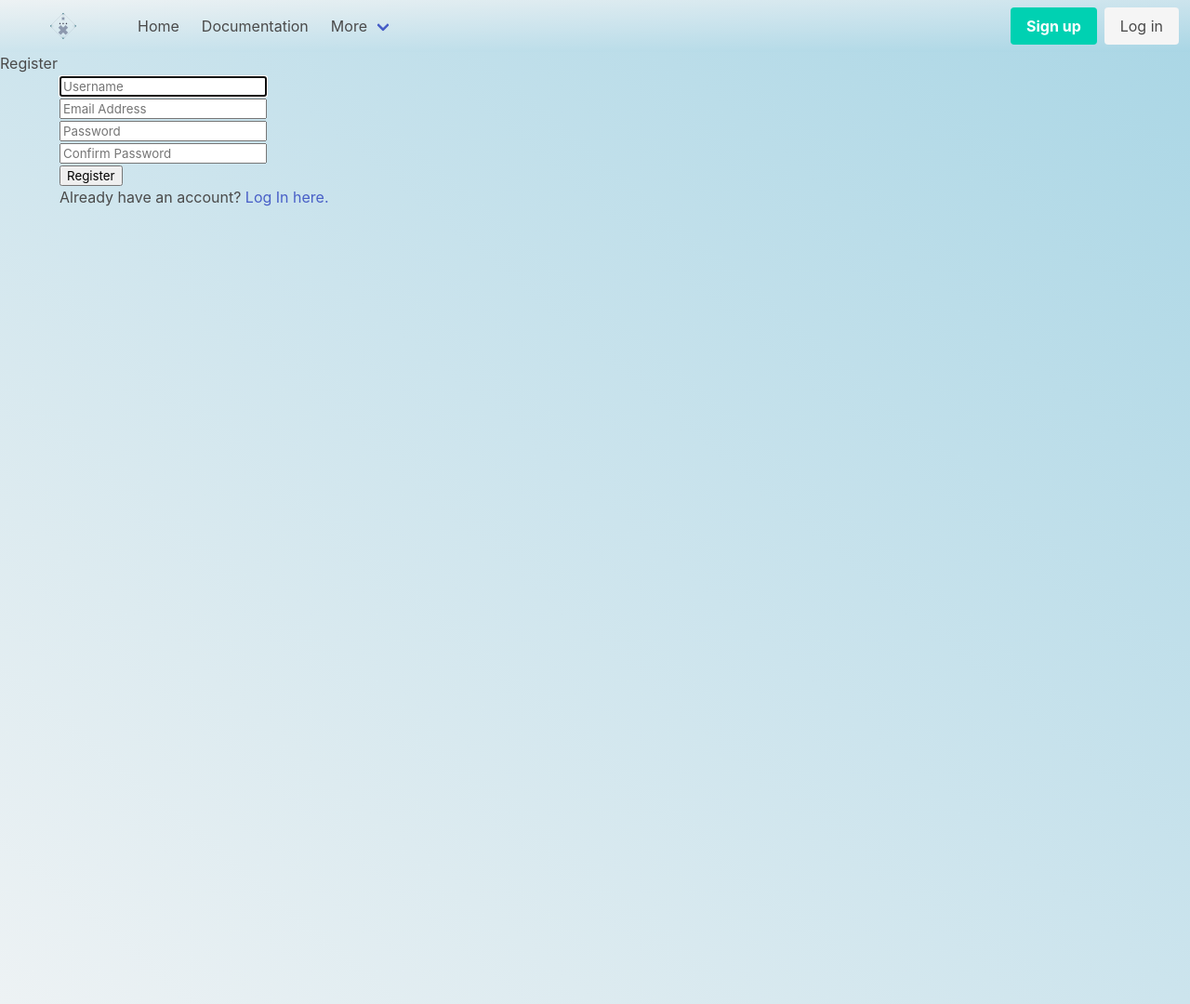
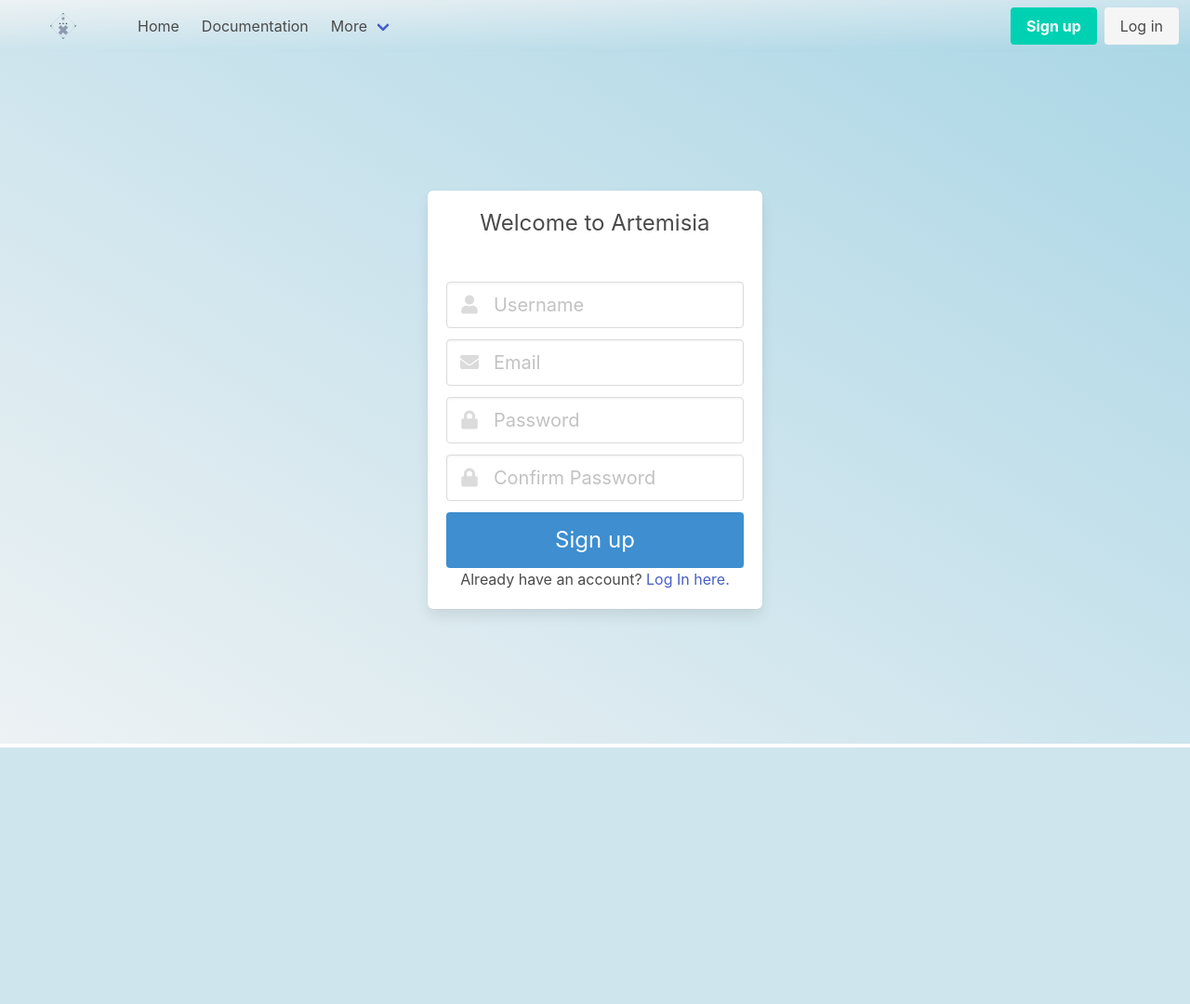
Before and after one commit to david-lesman/Artemisia, a Django app: page /register/ in a window 1280 px wide. Shown: the whole page at 93% size. After the commit the page ends 804 px from the top, so only its background shows below. Run offline with Django 4.2, Linux system fonts and the light colour scheme; some libraries are stand-ins or nearby versions.

Commit message:
Updated all current html forms

```diff
--- a/project/web/static/web/styles.css
+++ b/project/web/static/web/styles.css
@@ -4,5 +4,14 @@ nav {
 
 body {
     background-image: linear-gradient(to bottom left, #a9d6e5, #bbdde9, #cce4ed, #ddebf0, #edf2f4);
-    height: 1080px;
+    height: 100vh;
 }
+
+.login-body {
+    -ms-overflow-style: none;
+    scrollbar-width: none;
+}
+
+.login-body::-webkit-scrollbar {
+    display: none;
+}
--- a/project/web/templates/web/layout.html
+++ b/project/web/templates/web/layout.html
@@ -8,11 +8,12 @@
     <meta name="viewport" content="width=device-width, initial-scale=1.0">
     <title>{% block title %}{% endblock title %}</title>
 
+    <link rel="stylesheet" href="https://cdn.jsdelivr.net/npm/@fortawesome/fontawesome-free@5.13.0/css/all.min.css" />
     <link rel="stylesheet" href="{% static 'web/bulma.css' %}">
     <link rel="stylesheet" href="{% static 'web/styles.css' %}">
     <script src="{% static 'web/nav.js' %}"></script>
 </head>
-<body>
+<body {% block body_classes %}{% endblock body_classes %}>
     <nav class="navbar" role="navigation" aria-label="main navigation">
         <div class="navbar-brand">
           <a class="navbar-item" href="{% url 'index' %}">
--- a/project/web/templates/web/register.html
+++ b/project/web/templates/web/register.html
@@ -2,34 +2,59 @@
 
 {% block title %}Register{% endblock title %}
 
+{% block body_classes %}class="login-body"{% endblock body_classes %}
+
 {% block body %}
 
-    <h2 class="text-center text-light">Register</h2>
+    <section class="hero is-fullheight-with-navbar">
+        <div class="hero-body">
+            <div class="container has-text-centered">
+                <div class="column is-4 is-offset-4">
+                    <div class="box">
+                        <p class="subtitle is-4">Welcome to Artemisia</p>
                         {% if message %}
-        <div>{{ message }}</div>
+                            <h2 class="has-text-danger">{{ message }}</h2>
                         {% endif %}
-    <div class="container text-light text-center">
-        <div class="row justify-content-center">
-            <div class="col-sm-4 listing-card">
+                        <br />
                         <form action="{% url 'register' %}" method="post">
                         {% csrf_token %}
-                    <div class="form-group">
-                        <input class="form-control" autofocus type="text" name="username" placeholder="Username">
+                        <div class="field">
+                            <p class="control has-icons-left">
+                                <input required class="input is-medium" type="text" name="username" placeholder="Username" />
+                                <span class="icon is-small is-left"><i class="fa fa-user"></i></span>
+                            </p>
                         </div>
-                    <div class="form-group">
-                        <input class="form-control" type="email" name="email" placeholder="Email Address">
+                        <div class="field">
+                            <p class="control has-icons-left">
+                            <input required class="input is-medium" type="email" name="email" placeholder="Email" />
+                            <span class="icon is-medium is-left">
+                                <i class="fas fa-envelope"></i>
+                            </span>
+                            </p>
                         </div>
-                    <div class="form-group">
-                        <input class="form-control" type="password" name="password" placeholder="Password">
+                        <div class="field">
+                            <p class="control has-icons-left">
+                            <input required class="input is-medium" type="password" name="password" placeholder="Password" />
+                            <span class="icon is-small is-left">
+                                <i class="fas fa-lock"></i>
+                            </span>
+                            </p>
                         </div>
-                    <div class="form-group">
-                        <input class="form-control" type="password" name="confirmation" placeholder="Confirm Password">
+                        <div class="field">
+                            <p class="control has-icons-left">
+                                <input required class="input is-medium" type="password" name="confirmation" placeholder="Confirm Password" />
+                                <span class="icon is-small is-left">
+                                <i class="fas fa-lock"></i>
+                                </span>
+                            </p>
                         </div>
-                    <input class="btn mbutton mblue" type="submit" value="Register">
+                        <input type="submit" value="Sign up" class="button is-block is-info is-large is-fullwidth">
                         </form>
+                        Already have an account? <a href="{% url 'login' %}">Log In here.</a>
                     </div>
                 </div>
-        Already have an account? <a href="{% url 'login' %}">Log In here.</a>
             </div>
+        </div>
+    </section>
 
 {% endblock %}
--- a/project/web/views.py
+++ b/project/web/views.py
@@ -43,8 +43,26 @@ def logout_view(request):
 
 def register(request):
     if request.method == "POST":
+        import re
+
+        EMAIL_REGEX = r"(^[a-zA-Z0-9_.+-]+@[a-zA-Z0-9-]+\.[a-zA-Z0-9-.]+$)"
         username = request.POST["username"]
+
+        # Ensure username, display name and location are long enough
+        if len(username) < 3:
+            return render(
+                request,
+                "web/register.html",
+                {"message": "Username must be at least 3 characters long."},
+            )
+
         email = request.POST["email"]
+
+        # Ensure valid email address
+        if email and not re.match(EMAIL_REGEX, email):
+            return render(
+                request, "web/register.html", {"message": "Not a valid email address."}
+            )
 
         # Ensure password matches confirmation
         password = request.POST["password"]
@@ -54,15 +72,24 @@ def register(request):
                 request, "web/register.html", {"message": "Passwords must match."}
             )
 
+        if len(password) < 8:
+            return render(
+                request,
+                "web/register.html",
+                {"message": "Password must contain at least 8 characters."},
+            )
+
         # Attempt to create new user
         try:
-            user = User.objects.create_user(username, email, password)
+            user = User.objects.create_user(
+                username,
+                email,
+                password,
+            )
             user.save()
         except IntegrityError:
             return render(
-                request,
-                "web/register.html",
-                {"message": "Username already taken."},
+                request, "web/register.html", {"message": "Username already taken."}
             )
         login(request, user)
         return HttpResponseRedirect(reverse("index"))
```
Also changed, not shown: project/web/forms.py (+4 -3 lines), project/web/templates/web/login.html (+45 -9 lines), project/web/templates/web/password_reset.html (+25 -10 lines), project/web/templates/web/password_reset_done.html (+14 -2 lines), project/web/templates/web/password_reset_form.html (+18 -9 lines), project/web/templates/web/password_reset_sent.html (+7 -3 lines). Lines whose indentation alone changed are shown as unchanged.
